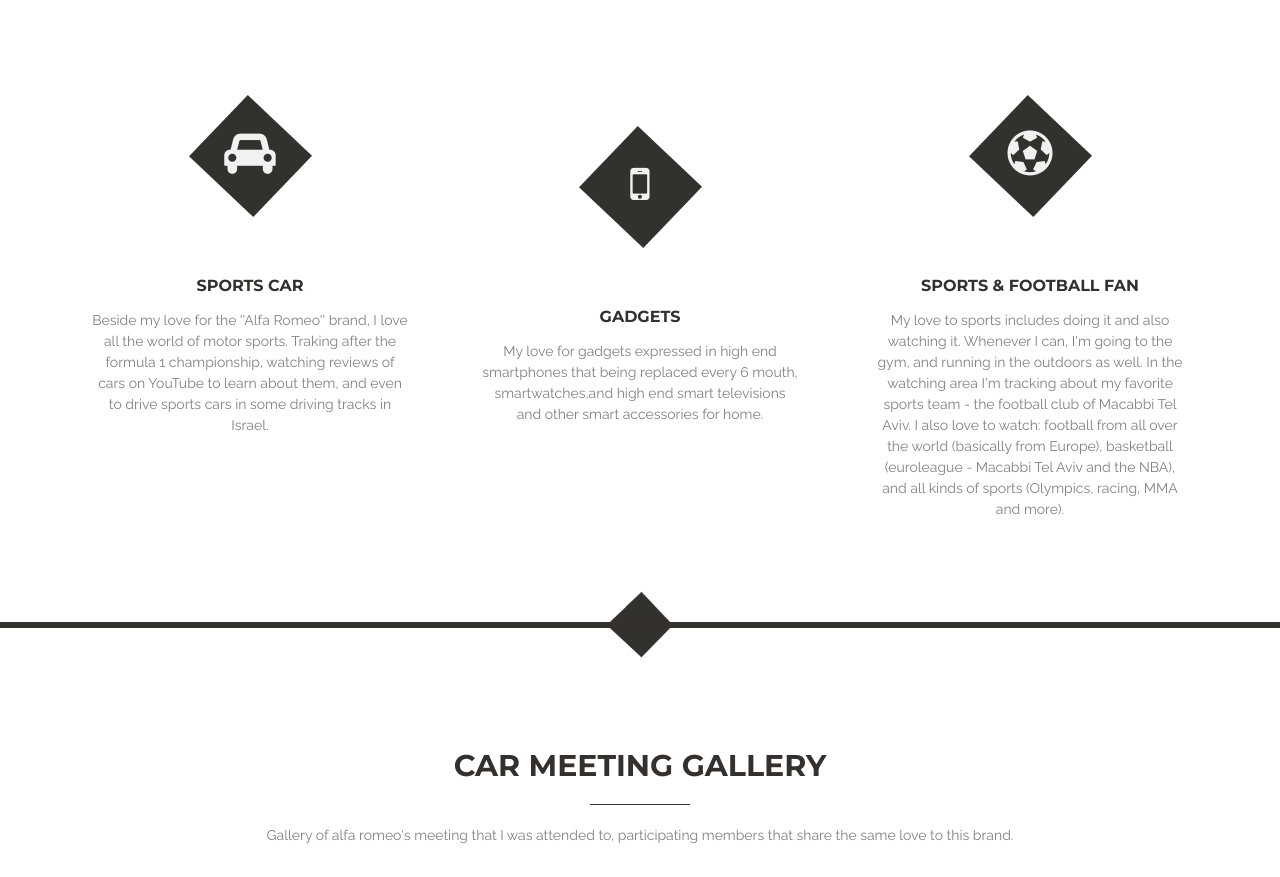
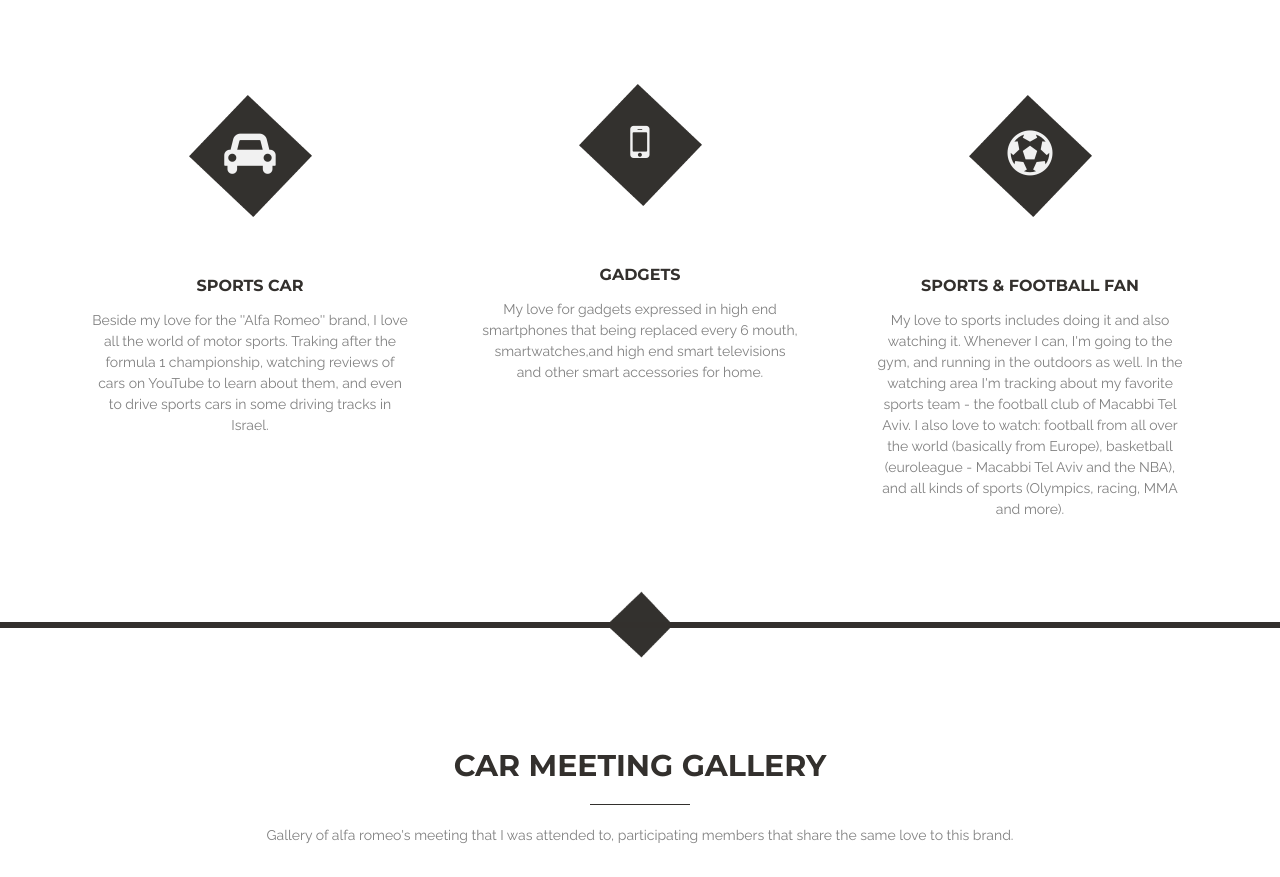
Before and after one commit to ronimichaeli/html, a plain HTML site: page index.html in a window 1280 px wide. Shown: the part 2779-3656 px from the top of the page. Drawn offline with Linux system fonts and the light colour scheme.

Commit message:
Update index.html

```diff
--- a/index.html
+++ b/index.html
@@ -415,7 +415,7 @@ Traking after the formula 1 championship, watching reviews of cars on YouTube to
                         </div>
 			 <p><br/><br/></p>
                         <div class="clean-blurb-icon-only">
-			    <p><br/><br/></p>
+
                             <i class="fa fa-mobile"></i>
                             <h3>GADGETS</h3>
                             <p>My love for gadgets expressed in high end smartphones that being replaced every 6 mouth, smartwatches,and high end smart televisions and other smart accessories for home.</p>
```
